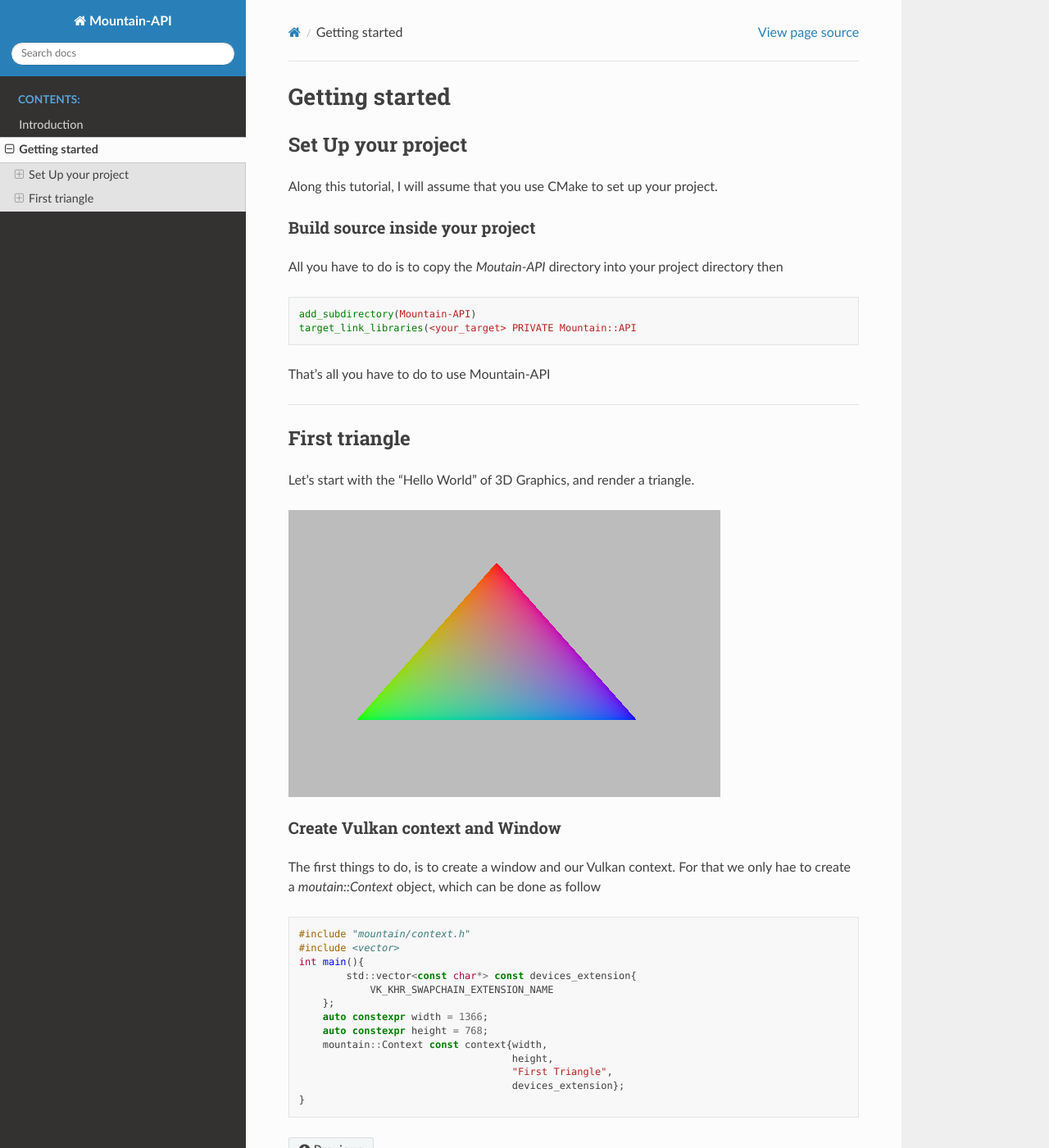
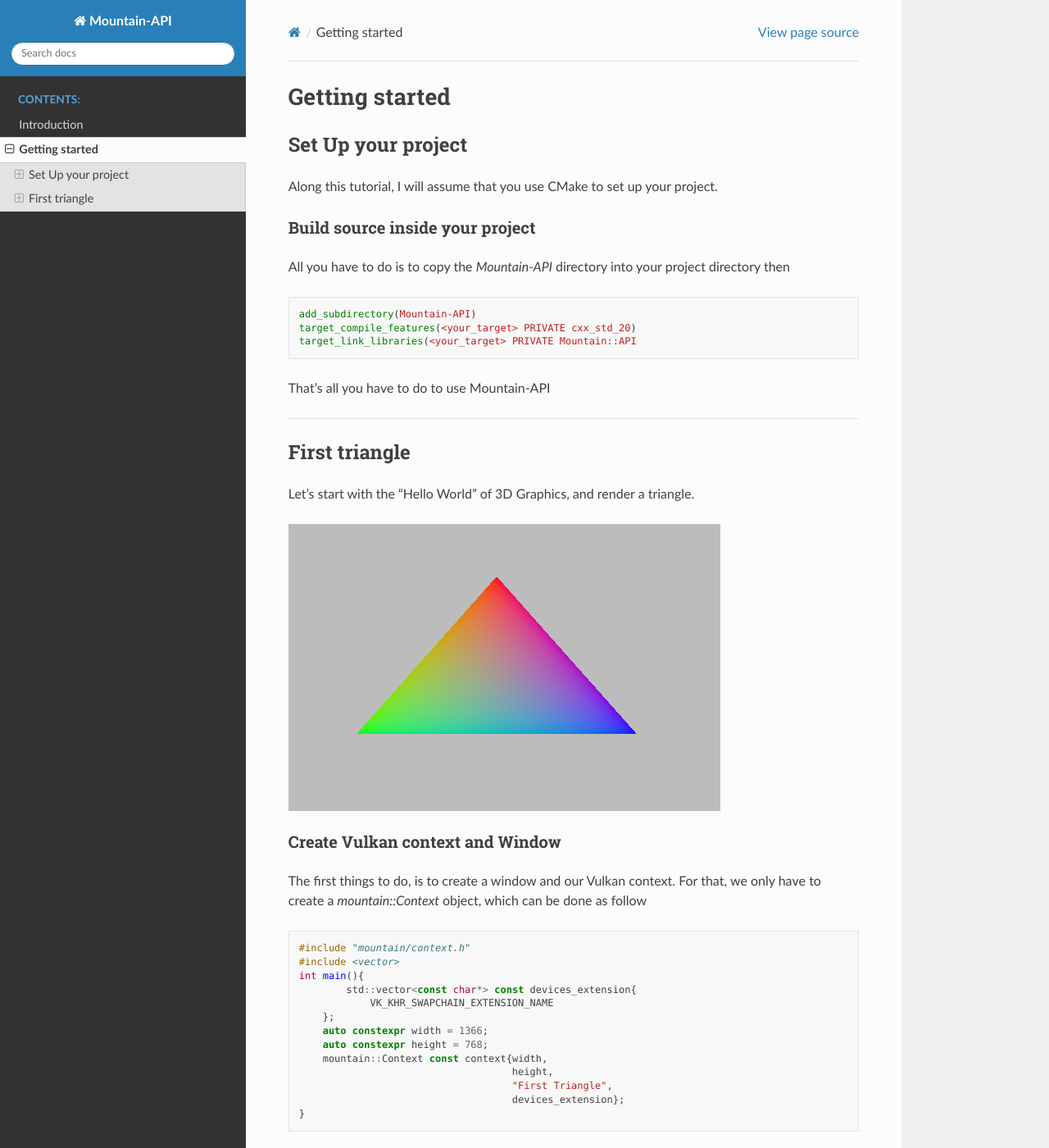
Before and after one commit to joeBlinx/Mountain-API, a Sphinx documentation site: the page built from docs/code/getting_started.rst, in a window 1280 px wide and 1400 px high. Shown: the whole window at 82% size. Built offline with Sphinx 7.4.7 and the Read the Docs theme 2.0.0, drawn with Linux system fonts in a browser that asks for light colours.

Commit message:
update getting started

```diff
--- a/CMakeLists.txt
+++ b/CMakeLists.txt
@@ -12,6 +12,8 @@ option(USE_SDL2 "use sdl2 for window managment" OFF)
 option(USE_GLFW "use glfw for window managment" ON)
 option(BUILD_SAMPLE "build sample" OFF)
 option(BUILD_DOCUMENTATION "build documentation" OFF)
+option(USE_SANITIZER "use asan ad ubsan if available" OFF)
+
 message("USE_SDL2 is ${USE_SDL2}")
 message("USE_GLFW is ${USE_GLFW}")
 
--- a/docs/code/getting_started.rst
+++ b/docs/code/getting_started.rst
@@ -7,11 +7,12 @@ Along this tutorial, I will assume that you use CMake to set up your project.
 
 Build source inside your project
 ^^^^^^^^^^^^^^^^^^^^^^^^^^^^^^^^
-All you have to do is to copy the `Moutain-API` directory into your project directory then
+All you have to do is to copy the `Mountain-API` directory into your project directory then
 
 .. code-block:: cmake
 
     add_subdirectory(Mountain-API)
+    target_compile_features(<your_target> PRIVATE cxx_std_20)
     target_link_libraries(<your_target> PRIVATE Mountain::API
 
 That's all you have to do to use Mountain-API
@@ -28,7 +29,7 @@ Let's start with the "Hello World" of 3D Graphics, and render a triangle.
 Create Vulkan context and Window
 ^^^^^^^^^^^^^^^^^^^^^^^^^^^^^^^^
 The first things to do, is to create a window and our Vulkan context.
-For that we only hae to create a `moutain::Context` object, which can be done as
+For that, we only have to create a `mountain::Context` object, which can be done as
 follow
 
 .. code-block:: cpp
```
Also changed, not shown: 1 other file.
